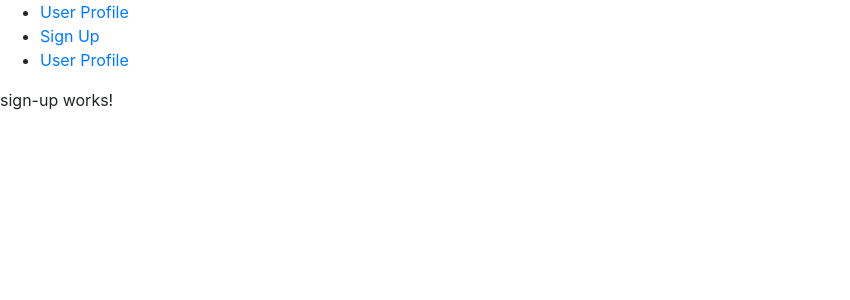
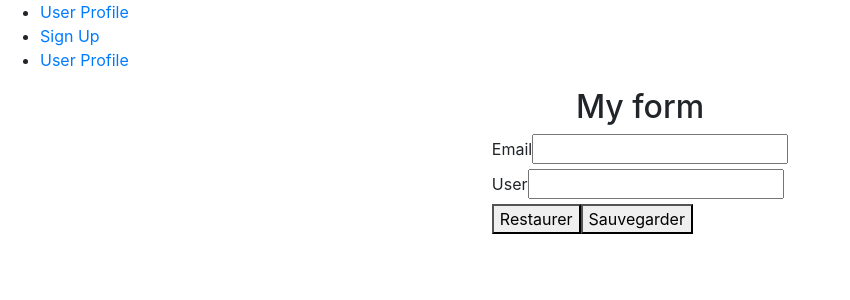
Before and after one commit to JeremyFoucault-SG/Quete_Angular, an Angular app: page /sign-up in a window 1280 px wide. Shown: the top 300 px of the page, without its empty margins (0-850 px from the left). Built offline with nearby package versions, Linux system fonts and the light colour scheme.

Commit message:
exo angular template driven form

```diff
--- a/src/app/app.module.ts
+++ b/src/app/app.module.ts
@@ -5,6 +5,7 @@ import { AppComponent } from './app.component';
 import { SignUpComponent } from './sign-up/sign-up.component';
 import { UserProfileComponent } from './user-profile/user-profile.component';
 import { MenuComponent } from './menu/menu.component';
+import { FormsModule } from '@angular/forms'
 
 
 
@@ -20,6 +21,7 @@ import { MenuComponent } from './menu/menu.component';
   imports: [
     BrowserModule,
     AppRoutingModule,
+    FormsModule
 
 
   ],
--- a/src/app/sign-up/sign-up.component.html
+++ b/src/app/sign-up/sign-up.component.html
@@ -1,3 +1,25 @@
-<p>
-  sign-up works!
-</p>
+
+<h2 class="d-flex justify-content-center">My form</h2>
+<div class="d-flex justify-content-center">
+<form (ngSubmit)="myForm.valid && onSubmit()" #myForm="ngForm">
+  <div>
+    <label for="email-order">Email</label>
+    <input name="email-order" type="email" [(ngModel)]="model.email" #email="ngModel" required email>
+  </div>
+  <div *ngIf="email.errors && myForm.submitted">
+    <span *ngIf="email.errors.required" style="color: red">Le champs email est invalide</span>
+    <span *ngIf="email.errors.email" style="color: red">L'adresse email doit être valide</span>
+  </div>
+  <div>
+    <label for="user-order">User</label>
+    <input name="user-order" type="user" [(ngModel)]="model.user" #user="ngModel" required minlength="4" maxlength="25">
+  </div>
+  <div *ngIf="user.errors && myForm.submitted">
+    <span *ngIf="user.errors.required" style="color: red">Le champs user est requis</span>
+    <span *ngIf="user.errors.minlength" style="color: red">Le champ user doit dépasser 4 caractères</span>
+    <span *ngIf="user.errors.maxlength" style="color: red">Le champ user ne doit pas dépasser 25 caractères</span>
+  </div>
+  <button type="reset">Restaurer</button>
+  <button type="submit">Sauvegarder</button>
+</form>
+</div>
--- a/src/app/sign-up/sign-up.component.ts
+++ b/src/app/sign-up/sign-up.component.ts
@@ -6,10 +6,17 @@ import { Component, OnInit } from '@angular/core';
   styleUrls: ['./sign-up.component.css']
 })
 export class SignUpComponent implements OnInit {
-
+  model: Order = new Order();
   constructor() { }
 
   ngOnInit() {
   }
-
+  onSubmit() {
+  }
 }
+  export class Order {
+    title: string;
+    quantity: number;
+    date: Date;
+    contact: string;
+  }
```
Also changed, not shown: 1 other file (tests, documents, lock files or other folders).
